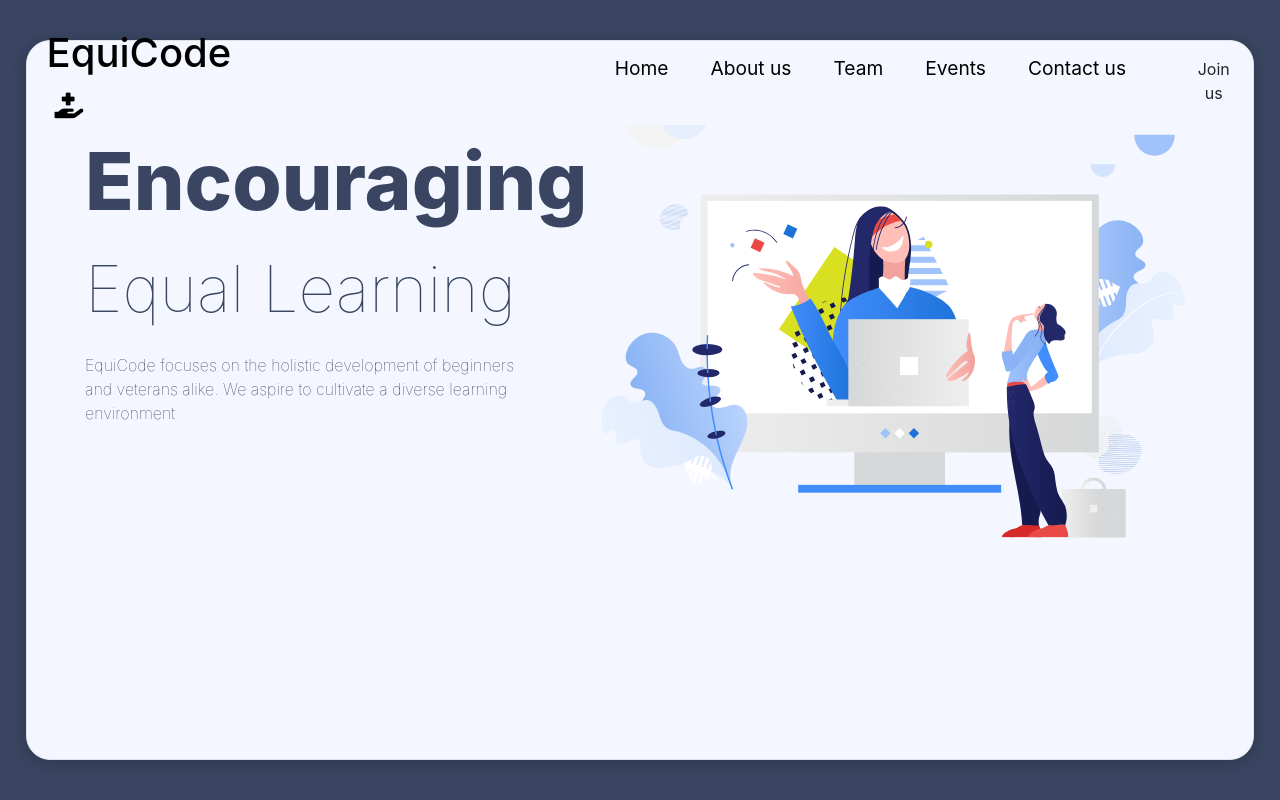
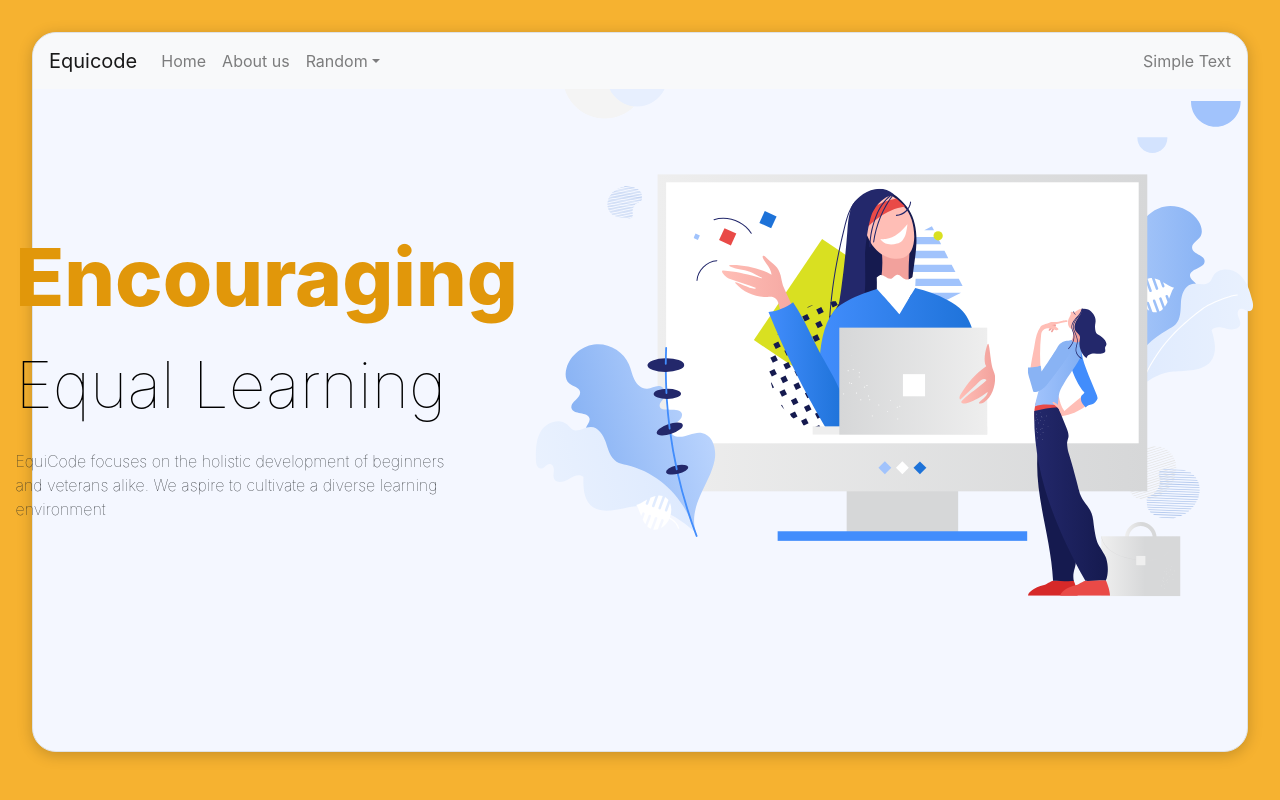
Before and after one commit to EquiCode/EquiCode-Website, a React (Create React App) app: page / in a window 1280 px wide. Built offline with nearby package versions, Linux system fonts and the light colour scheme.

Commit message:
Routing fixed, home fixed

```diff
--- a/src/App.js
+++ b/src/App.js
@@ -11,7 +11,7 @@ import Team from "./components/Team";
 import Testimonials from "./components/Testimonials";
 
 import Navbar from "./components/navbar/Navbar";
-import NavbarNew from './components/navbar/NavbarNew';
+import NavbarNew from './components/NavbarNew';
 import "./App.css";
 function App() {
   return (
@@ -20,17 +20,16 @@ function App() {
         {/* <NavbarNew /> */}
         {/* <Navbar /> */}
         <Switch>
-          <Home />
+          <Route exact path="/" component={Home}/>
           <Route path="/about" component={AboutUs} />
           <Route path="/pillars" component={Pillars} />
           <Route path="/about" component={CurrentEvent} />
-          {/* <Team path="/about" component={CurrentEvent} /> */}
           <Route path="/contactus" component={Contactus} />
           <Events />
           <Testimonials />
           <Contactus />
         </Switch>
-        <Footer />
+        {/* <Footer /> */}
       </div>
     </Router>
   );
--- a/src/components/Home.js
+++ b/src/components/Home.js
@@ -1,14 +1,15 @@
 import React, { Component } from "react";
+// import { Navbar } from "reactstrap";
 import styled from "styled-components";
 import Navbar from "../components/navbar/Navbar";
-import NavbarNew from '../components/navbar/NavbarNew';
-import { ReactComponent as ReactLogo } from "../vector/clip-942.svg";
+import NavbarNew from '../components/NavbarNew';
+import vector from "../vector/clip-942.svg";
 class Home extends Component {
   render() {
     return (
       <HomeStyled>
         <div className="border">
-          <Navbar />
+          <NavbarNew />
           <div className="container">
             <div className="content">
               <div className="header">Encouraging</div>
@@ -19,7 +20,7 @@ class Home extends Component {
                 environment
               </div>
             </div>
-            <ReactLogo className="homeVector" />
+            <img src={vector} className="homeVector" />
           </div>
         </div>
       </HomeStyled>
@@ -30,13 +31,14 @@ class Home extends Component {
 export default Home;
 
 const HomeStyled = styled.div`
-  background-color: #394561;
+  // background-color: #394561;
+  background:#F6B230;
   height: 100vh;
-  position: absolute;
-  width: 100vw;
+  overflow:hidden;
+  // width: 100vw;
 
   .border {
-    margin: 5vh 2vw;
+    margin: 2rem;
     background-color: #f4f7ff;
     box-shadow: 0px 3px 15px rgba(0, 0, 0, 0.2);
     border-radius: 24px;
@@ -48,22 +50,18 @@ const HomeStyled = styled.div`
     justify-content: center;
     align-items: center;
   }
-  .container .homeVector {
-    height: 100%;
-    width: 60%;
-  }
-  .container .content {
-    margin-bottom: 20vh;
+  .homeVector {
+    height: 35rem;
   }
   .container .content .header {
     font-weight: 800;
     font-size: 5rem;
-    color: #394561;
+    color: #e1970a;
   }
   .container .content .second-header {
     font-weight: 100;
     font-size: 4rem;
-    color: #394561;
+    color: black;
   }
   .container .content .third-header {
     font-weight: 50;
@@ -71,4 +69,7 @@ const HomeStyled = styled.div`
     margin-top: 2vh;
     line-height: 1.5;
   }
+  .content{
+    // margin-right:1rem;
+  }
 `;
--- a/src/components/navbar/NavbarNew.js
+++ b/src/components/NavbarNew.js
@@ -13,37 +13,38 @@ import {
     DropdownItem,
     NavbarText
   } from 'reactstrap';
+import styled from 'styled-components';
 export default function NavbarNew() {
   const [isOpen, setIsOpen] = useState(false);
 
   const toggle = () => setIsOpen(!isOpen);
   return (
-    <div>
-      <Navbar color="light" light expand="md">
+    <NavbarComponent>
+      <Navbar color="light" light expand="md" className="rounded-nav">
         <NavbarBrand href="/">Equicode</NavbarBrand>
         <NavbarToggler onClick={toggle} />
         <Collapse isOpen={isOpen} navbar>
           <Nav className="mr-auto" navbar>
             <NavItem>
-              <NavLink href="/components/">Components</NavLink>
+              <NavLink href="/components/">Home</NavLink>
             </NavItem>
             <NavItem>
-              <NavLink href="https://github.com/reactstrap/reactstrap">GitHub</NavLink>
+              <NavLink href="https://github.com/reactstrap/reactstrap">About us</NavLink>
             </NavItem>
             <UncontrolledDropdown nav inNavbar>
               <DropdownToggle nav caret>
-                Options
+                Random
               </DropdownToggle>
               <DropdownMenu right>
                 <DropdownItem>
-                  Option 1
+                  Team
                 </DropdownItem>
                 <DropdownItem>
-                  Option 2
+                  Events
                 </DropdownItem>
                 <DropdownItem divider />
                 <DropdownItem>
-                  Reset
+                  Contact Us
                 </DropdownItem>
               </DropdownMenu>
             </UncontrolledDropdown>
@@ -51,6 +52,14 @@ export default function NavbarNew() {
           <NavbarText>Simple Text</NavbarText>
         </Collapse>
       </Navbar>
-      </div>
+      </NavbarComponent>
   );
 }
+
+const NavbarComponent = styled.div`
+  .rounded-nav {
+    border-top-left-radius: 24px;
+    border-top-right-radius: 24px;
+    background:white;
+  }
+`;
--- a/src/index.js
+++ b/src/index.js
@@ -2,16 +2,18 @@ import React from 'react';
 import ReactDOM from 'react-dom';
 import './index.css';
 import App from './App';
-import reportWebVitals from './reportWebVitals';
+// import reportWebVitals from './reportWebVitals';
+import * as serviceWorker from "./serviceWorker";
+
 import 'bootstrap/dist/css/bootstrap.min.css';
 ReactDOM.render(
   <React.StrictMode>
     <App />
   </React.StrictMode>,
-  document.getElementById('root')
+  document.getElementById("root")
 );
 
 // If you want to start measuring performance in your app, pass a function
 // to log results (for example: reportWebVitals(console.log))
 // or send to an analytics endpoint. Learn more: https://bit.ly/CRA-vitals
-reportWebVitals();
+serviceWorker.unregister();
--- /dev/null
+++ b/src/serviceWorker.js
@@ -0,0 +1,141 @@
+// This optional code is used to register a service worker.
+// register() is not called by default.
+
+// This lets the app load faster on subsequent visits in production, and gives
+// it offline capabilities. However, it also means that developers (and users)
+// will only see deployed updates on subsequent visits to a page, after all the
+// existing tabs open on the page have been closed, since previously cached
+// resources are updated in the background.
+
+// To learn more about the benefits of this model and instructions on how to
+// opt-in, read https://bit.ly/CRA-PWA
+
+const isLocalhost = Boolean(
+    window.location.hostname === 'localhost' ||
+      // [::1] is the IPv6 localhost address.
+      window.location.hostname === '[::1]' ||
+      // 127.0.0.0/8 are considered localhost for IPv4.
+      window.location.hostname.match(
+        /^127(?:\.(?:25[0-5]|2[0-4][0-9]|[01]?[0-9][0-9]?)){3}$/
+      )
+  );
+
+  export function register(config) {
+    if (process.env.NODE_ENV === 'production' && 'serviceWorker' in navigator) {
+      // The URL constructor is available in all browsers that support SW.
+      const publicUrl = new URL(process.env.PUBLIC_URL, window.location.href);
+      if (publicUrl.origin !== window.location.origin) {
+        // Our service worker won't work if PUBLIC_URL is on a different origin
+        // from what our page is served on. This might happen if a CDN is used to
+        // serve assets; see https://github.com/facebook/create-react-app/issues/2374
+        return;
+      }
+
+      window.addEventListener('load', () => {
+        const swUrl = `${process.env.PUBLIC_URL}/service-worker.js`;
+
+        if (isLocalhost) {
+          // This is running on localhost. Let's check if a service worker still exists or not.
+          checkValidServiceWorker(swUrl, config);
+
+          // Add some additional logging to localhost, pointing developers to the
+          // service worker/PWA documentation.
+          navigator.serviceWorker.ready.then(() => {
+            console.log(
+              'This web app is being served cache-first by a service ' +
+                'worker. To learn more, visit https://bit.ly/CRA-PWA'
+            );
+          });
+        } else {
+          // Is not localhost. Just register service worker
+          registerValidSW(swUrl, config);
+        }
+      });
+    }
+  }
+
+  function registerValidSW(swUrl, config) {
+    navigator.serviceWorker
+      .register(swUrl)
+      .then(registration => {
+        registration.onupdatefound = () => {
+          const installingWorker = registration.installing;
+          if (installingWorker == null) {
+            return;
+          }
+          installingWorker.onstatechange = () => {
+            if (installingWorker.state === 'installed') {
+              if (navigator.serviceWorker.controller) {
+                // At this point, the updated precached content has been fetched,
+                // but the previous service worker will still serve the older
+                // content until all client tabs are closed.
+                console.log(
+                  'New content is available and will be used when all ' +
+                    'tabs for this page are closed. See https://bit.ly/CRA-PWA.'
+                );
+
+                // Execute callback
+                if (config && config.onUpdate) {
+                  config.onUpdate(registration);
+                }
+              } else {
+                // At this point, everything has been precached.
+                // It's the perfect time to display a
+                // "Content is cached for offline use." message.
+                console.log('Content is cached for offline use.');
+
+                // Execute callback
+                if (config && config.onSuccess) {
+                  config.onSuccess(registration);
+                }
+              }
+            }
+          };
+        };
+      })
+      .catch(error => {
+        console.error('Error during service worker registration:', error);
+      });
+  }
+
+  function checkValidServiceWorker(swUrl, config) {
+    // Check if the service worker can be found. If it can't reload the page.
+    fetch(swUrl, {
+      headers: { 'Service-Worker': 'script' },
+    })
+      .then(response => {
+        // Ensure service worker exists, and that we really are getting a JS file.
+        const contentType = response.headers.get('content-type');
+        if (
+          response.status === 404 ||
+          (contentType != null && contentType.indexOf('javascript') === -1)
+        ) {
+          // No service worker found. Probably a different app. Reload the page.
+          navigator.serviceWorker.ready.then(registration => {
+            registration.unregister().then(() => {
+              window.location.reload();
+            });
+          });
+        } else {
+          // Service worker found. Proceed as normal.
+          registerValidSW(swUrl, config);
+        }
+      })
+      .catch(() => {
+        console.log(
+          'No internet connection found. App is running in offline mode.'
+        );
+      });
+  }
+
+  export function unregister() {
+    if ('serviceWorker' in navigator) {
+      navigator.serviceWorker.ready
+        .then(registration => {
+          registration.unregister();
+        })
+        .catch(error => {
+          console.error(error.message);
+        });
+    }
+  }
```
Also changed, not shown: 1 other file (tests, documents, lock files or other folders).
